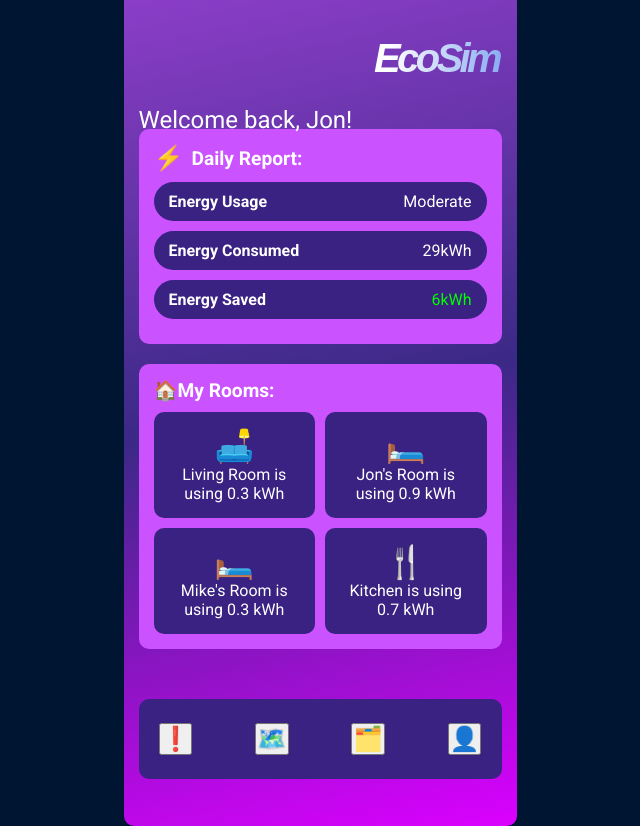
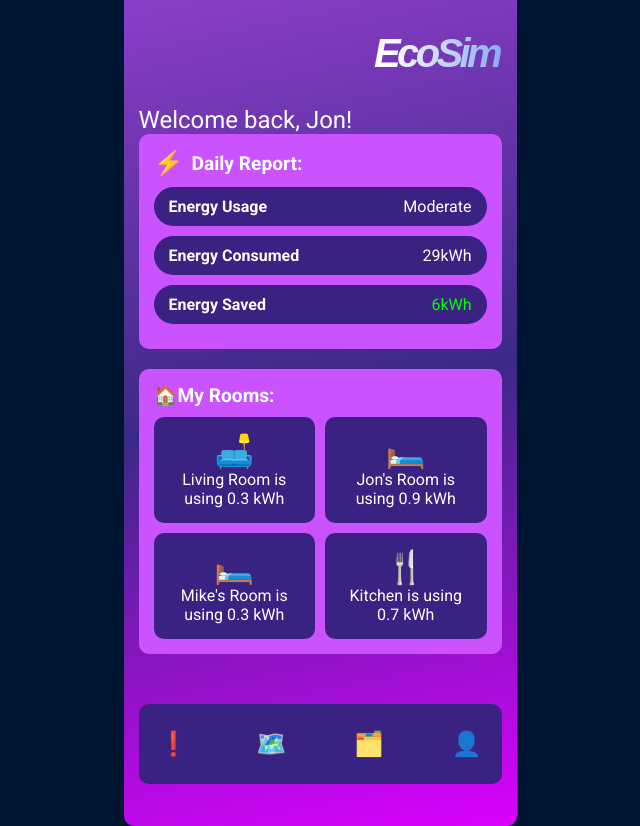
Before and after one commit to devikasharma04/EcoSIm, a website: page index.html in a window 1280 px wide. Shown: the whole page, without its empty margins (320-960 px from the left). Drawn offline with Linux system fonts and the light colour scheme; a web font is replaced by a local one.

Commit message:
remove margins from hello message

```diff
--- a/styles.css
+++ b/styles.css
@@ -58,8 +58,6 @@
   }
 
   .welcome-message h1{
-    margin-top:-5px;
-    margin-bottom: -5px;
     color: #FFF;
     font-family: Roboto;
     font-size: 24px;
@@ -153,6 +151,17 @@
     color: #fff;
   }
 
+  button.nav-item {
+    background: none;      /* Remove background color */
+    border: none;          /* Remove border */
+    padding: 0;            /* Remove any padding */
+    margin: 0;             /* Ensure no margin */
+    outline: none;         /* Remove outline (focus/active) */
+    box-shadow: none;      /* Remove any box-shadow */
+    appearance: none;      /* Remove any default styling (for cross-browser consistency) */
+    cursor: pointer;       /* Keep pointer cursor to show it's clickable */
+}
+
   /* Media query to ensure the app looks good on devices with max width of 393px */
   @media (max-width: 393px) {
     .app-container {
```
